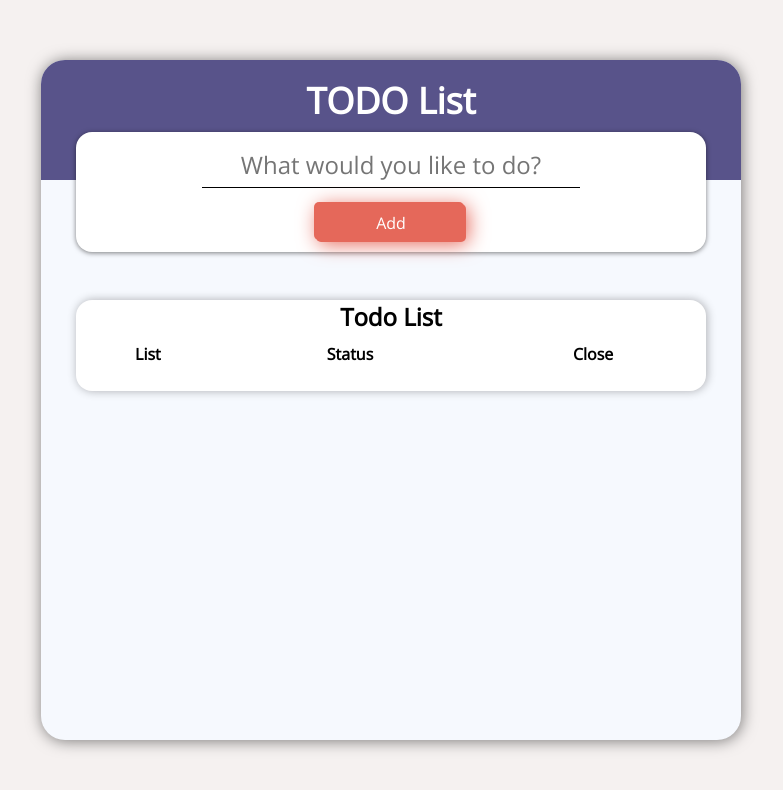
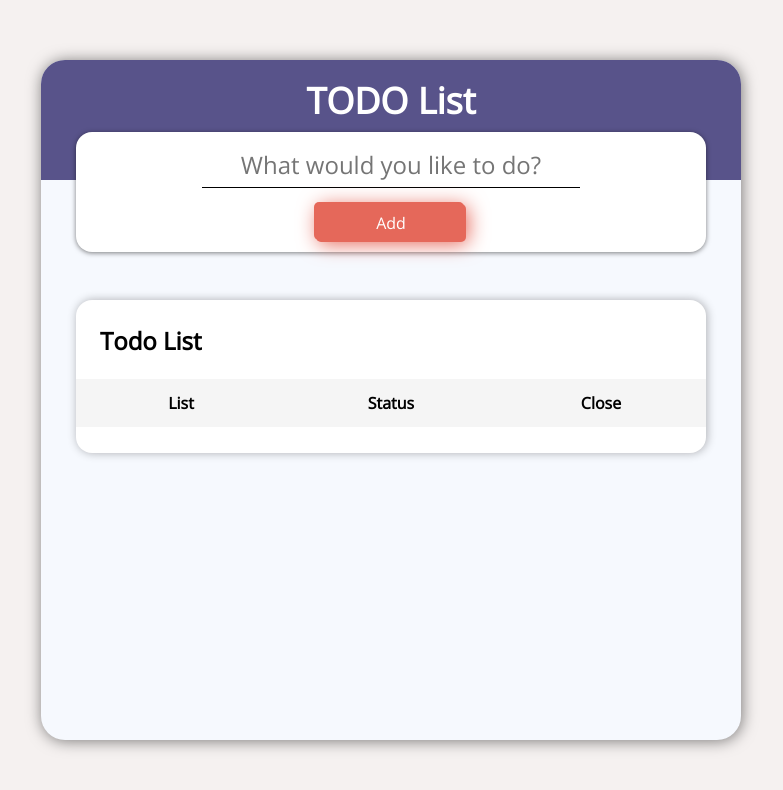
Before and after one commit to JairAle25/TaskList-Proyect, a React (Vite) app: page / in a window 1280 px wide. Shown: the top 790 px of the page, without its empty margins (249-1032 px from the left). Built offline with nearby package versions, Linux system fonts and the light colour scheme.

Commit message:
detalles del css

```diff
--- a/src/componentes/App/App.jsx
+++ b/src/componentes/App/App.jsx
@@ -46,7 +46,7 @@ function App() {
           <div className="h1-container">
             <h1>TODO List</h1>
           </div>
-          <Form onChage={onChange} onSubmit={onSubmit}></Form>
+          <Form onChange={onChange} onSubmit={onSubmit}></Form>
           <TaskList taskList={taskList} setTaskList={setTaskList}></TaskList>
         </section>
       </main>
--- a/src/componentes/Form/Form.jsx
+++ b/src/componentes/Form/Form.jsx
@@ -1,15 +1,22 @@
-import './Form.css'
+import "./Form.css";
 
-const Form = ({onChage,onSubmit}) => {
-    return (
+const Form = ({ onChange, onSubmit }) => {
+  return (
     <>
-        <form onSubmit={onSubmit}>
-            <input type="text"  name='Name' placeholder="What would you like to do?" required autoComplete='off' onChange={onChage}/>
-            <div className='underline'></div>
-            <button>Add</button>
-        </form>
+      <form onSubmit={onSubmit}>
+        <input
+          type="text"
+          name="Name"
+          placeholder="What would you like to do?"
+          required
+          autoComplete="off"
+          onChange={onChange}
+        />
+        <div className="underline"></div>
+        <button>Add</button>
+      </form>
     </>
-    );
-}
+  );
+};
 
 export default Form;
--- a/src/componentes/TaskList/TaskList.css
+++ b/src/componentes/TaskList/TaskList.css
@@ -4,6 +4,14 @@ HOLA HOLA HOLA HOLA HOLA HHOLA HOLA HOLA HOLA HOLA HHOLA HOLA HOLA HOLA HOLA HHO
 .table-container {
   max-height: 40vh;
   overflow-y: auto;
+}
+
+.table-container table thead {
+  background-color: #f5f5f5;
+  height: 3rem;
+}
+thead tr th {
+  width: 33.33%;
 }
 
 table {
@@ -33,4 +41,6 @@ table {
 
 h2 {
   position: relative;
+  text-align: left;
+  margin: 1em 0 0.5em 1em;
 }
```
Also changed, not shown: 1 other file (tests, documents, lock files or other folders).
